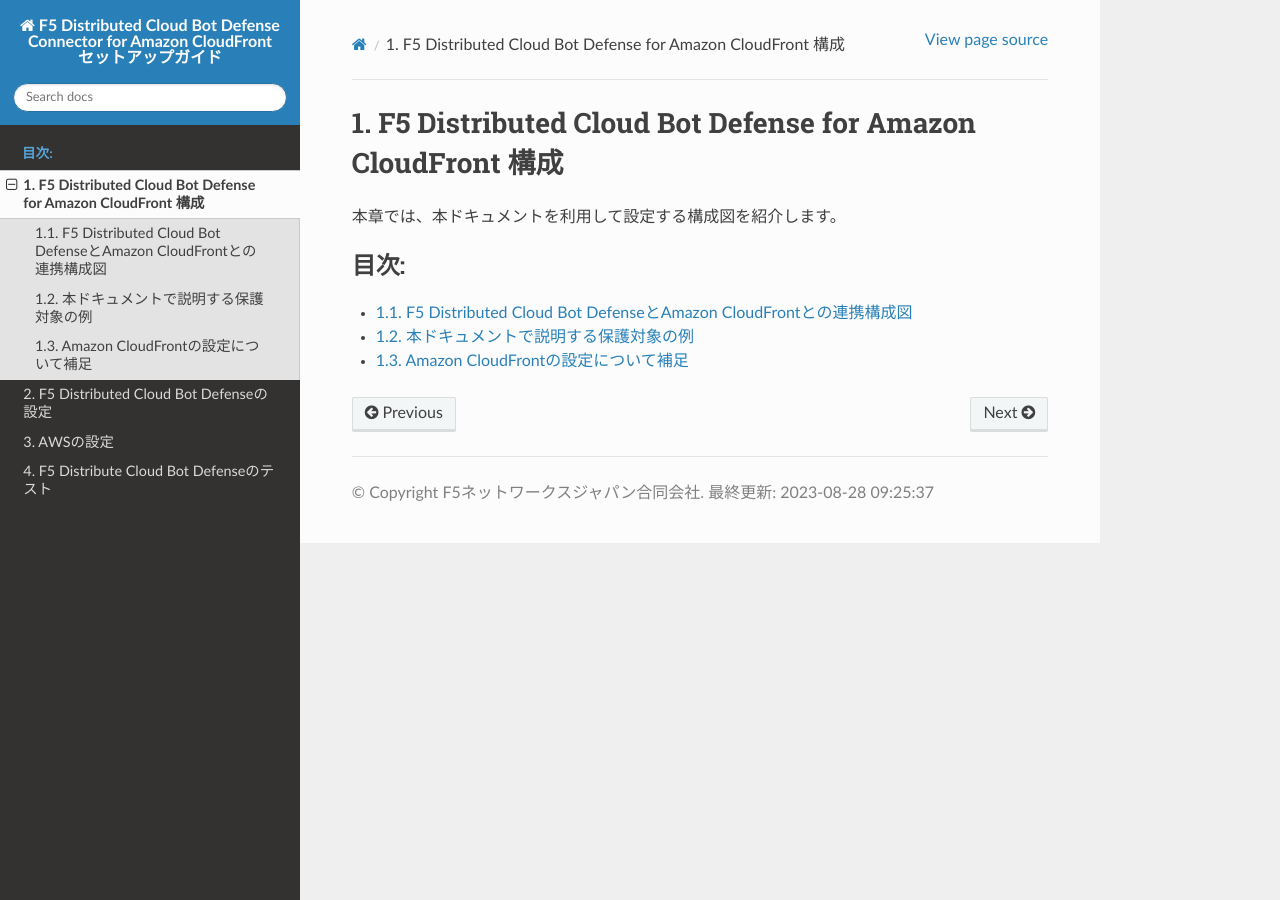
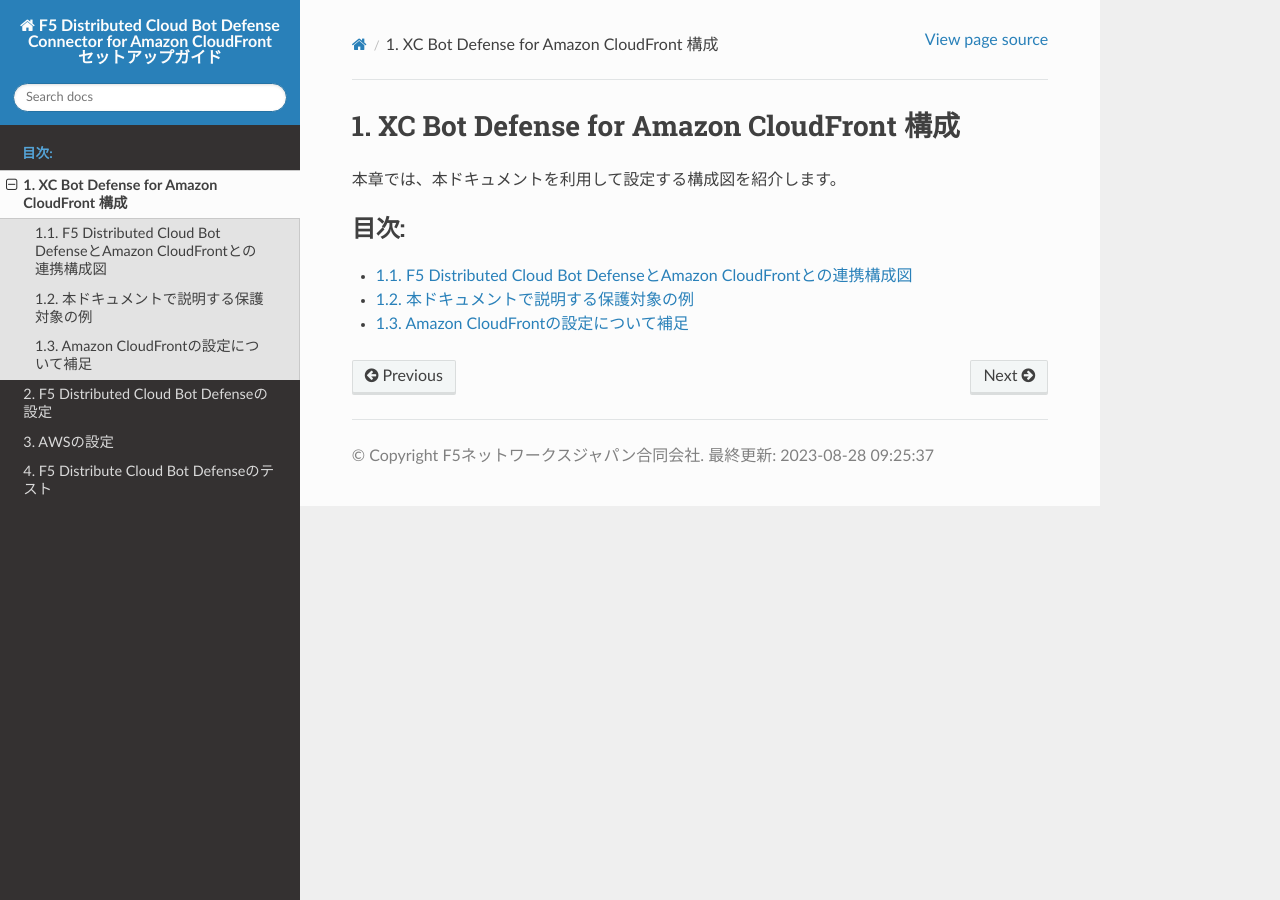
Before and after one commit to BeF5/f5j-xc-bd-cf-connector, a Sphinx documentation site: the page built from docs/content1/content1.rst, in a window 1280 px wide. Built offline with Sphinx 7.4.7 and the Read the Docs theme 2.0.0, drawn with Linux system fonts in a browser that asks for light colours.

Commit message:
Update content1.rst

```diff
--- a/docs/content1/content1.rst
+++ b/docs/content1/content1.rst
@@ -1,4 +1,4 @@
-F5 Distributed Cloud Bot Defense for Amazon CloudFront 構成
+XC Bot Defense for Amazon CloudFront 構成
 ================================================
 
 本章では、本ドキュメントを利用して設定する構成図を紹介します。
```
